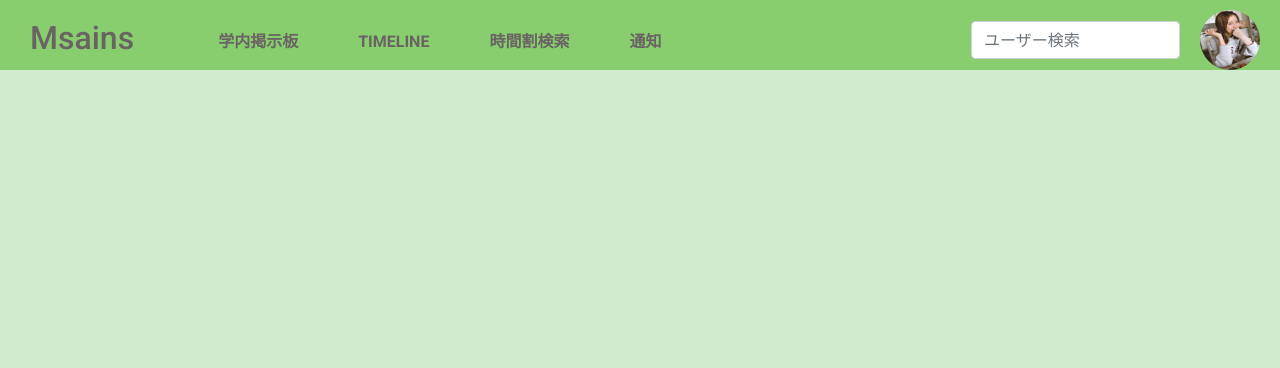
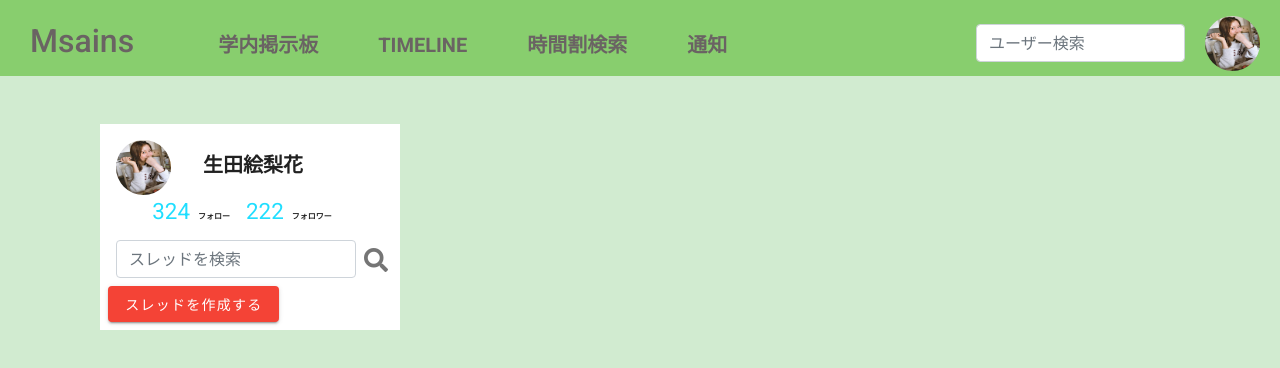
Before and after one commit to fujisawaryohei/Msains-frontend, a Vue app: page /threadboard in a window 1280 px wide. Shown: the top 368 px of the page. Built offline with nearby package versions, Linux system fonts and the light colour scheme.

Commit message:
threadページの追加とルーティング,scssの導入, userinfoカードの作成

```diff
--- a/src/App.vue
+++ b/src/App.vue
@@ -16,14 +16,7 @@ export default {
   name: 'App',
   components: {
     Header,
-    SideNav
-  },
-  data: () => ({
-  }),
+    SideNav,
+  }
 };
 </script>
-
-<style scopend>
-html {
-  font-size: 32px;
-}
--- /dev/null
+++ b/src/assets/scss/utils/valiables.scss
@@ -0,0 +1,9 @@
+$breakpoint-pc-min-width: 1024px;
+$breadpoint-tablet-min-widht: 560px;
+$breadpoint-tablet-max-width: 959px;
+$breakpoint-sp-max-width: 896px;
+$pc_font_size: 20px;
+$mini_img_border_radius: 90%;
+$mini_img_width: 55px;
+$mini_img_height: 55px;
+$card_border_radius: 50%;
--- a/src/components/Header.vue
+++ b/src/components/Header.vue
@@ -2,12 +2,12 @@
   <header class="default-header">
       <div class="header-left">
         <v-app-bar-nav-icon class="sideNavBtn" color="black" dark @click.stop="sideNavTrigger"></v-app-bar-nav-icon>
-        <h2>Msains</h2>
+        <h2 @click="$router.push({ name: 'top'})">Msains</h2>
         <ul v-if="authentication_token">
-          <li><a href="">学内掲示板</a></li>
-          <li><a href="">TIMELINE</a></li>
-          <li><a href="">時間割検索</a></li>
-          <li><a href="">通知</a></li>
+          <li @click="$router.push({ name: 'threadboard'})"><span>学内掲示板</span></li>
+          <li><span>TIMELINE</span></li>
+          <li><span>時間割検索</span></li>
+          <li><span>通知</span></li>
         </ul>
         <ul v-if="!authentication_token">
           <li>新規登録</li>
@@ -38,63 +38,73 @@ export default {
 </script>
 
 
-<style scoped>
+<style scoped lang="scss">
+@import '../assets/scss/utils/valiables.scss';
 /* pc ver */
-@media screen and (min-width: 1024px){
+@media screen and (min-width: $breakpoint-pc-min-width){
   .default-header {
     display: flex;
     justify-content: space-between;
     background-color: #88CE6E;
+
+    .sideNavBtn {
+      display: none;
     }
-
-  .default-header .sideNavBtn {
-    display: none;
   }
 
   .header-left {
     display :flex;
     align-items: center;
-  }
 
-  .header-left h2 {
+    h2 {
       color:#6A6363;
       margin-top: 15px;
       margin-left: 30px;
     }
 
-  .header-left ul {
+    &:hover {
+      cursor: pointer;
+    }
+
+    ul {
       display: flex;
       list-style: none;
       margin-top:30px;
       margin-right:30px;
     }
 
-  .header-left ul li {
+    ul li {
       color: #F7F0F0;
+      font-size: $pc_font_size;
       font-weight: bold;
       padding-left: 60px;
     }
 
-  .header-left a {
+    span {
       color: #6A6363;
+    }
+
+    span:hover {
+      cursor: pointer;
+    }
   }
 
   .header-right {
     display: flex;
     align-items: center;
-  }
 
-  .header-right img {
-    width: 60px;
-    height: 60px;
+    img {
+      width: $mini_img_width;
+      height: $mini_img_height;
       margin-top: 10px;
-    border-radius: 90%;
+      border-radius: $mini_img_border_radius;
       margin-right: 20px;
     }
 
-  .header-right input {
+    input {
       margin-top: 10px;
       margin-right: 20px;
+    }
   }
 }
 
@@ -110,14 +120,14 @@ export default {
     justify-content: space-around;
     margin-right: 15rem;
     margin-top: 1.0rem;
-  }
 
-  .heade-left .sideNavBtn {
+    .sideNavBtn {
       size: 3rem;
     }
 
-  .header-left  ul {
+    ul {
       display: none;
+    }
   }
 
   .header-right {
@@ -137,10 +147,10 @@ export default {
     justify-content: space-around;
     margin-right: 6.0rem;
     margin-top: 1rem;
+
+    ul {
+      display: none;
     }
-
-  .header-left ul {
-    display: none;
   }
 
   .header-right {
@@ -149,7 +159,7 @@ export default {
 }
 
 /* smart phone 横 ver*/
-@media screen and (max-width: 896px) and (orientation: landscape){
+@media screen and (max-width: $breakpoint-sp-max-width) and (orientation: landscape){
   #default-header {
     width: 100vw;
   }
--- /dev/null
+++ b/src/components/SideBar.vue
@@ -0,0 +1,130 @@
+<template>
+    <div class="side-bar">
+        <div class="userinfo-card">
+            <div class="main-info">
+                <img src="../assets/images/ikuta.jpg">
+                <span>{{ $store.state.login_user.name }}</span>
+            </div>
+            <div class="follow-info">
+                <span class="follow-count">{{ this.getFollowingCount() }}</span><span class="follow-str">フォロー</span>
+                <span class="follow-count">{{ this.getFollowerCount() }}</span><span class="follow-str">フォロワー</span>
+            </div>
+        </div>
+        <div class="thread-card">
+            <input type="thread" class="thread-search-form form-control" id="exampleInputthread" aria-describedby="thread" placeholder="スレッドを検索">
+            <v-icon style="margin-left:0.5rem;">fas fa-search</v-icon>
+            <span style="text-align:center;">
+                <v-btn class="ma-2" color="red" dark>
+                    スレッドを作成する
+                </v-btn>
+            </span>
+        </div>
+    </div>
+</template>
+
+<script>
+export default {
+    methods: {
+        getFollowingCount(){
+            /* TODO: axiosで取得する */
+            return 324;
+        },
+        getFollowerCount(){
+            /* TODO: axiosで取得する */
+            return 222;
+        },
+        getThreadList() {
+            return [
+                {
+                    threadName: "学内掲示板",
+                    threadId: 1,
+                    threadInfo: [
+                        {
+                            userId: 1,
+                            userName: "生田絵梨花",
+                            comment: "ヤッター"
+                        },
+                        {
+                            userId: 2,
+                            userName: "test",
+                            comment: "hoge"
+                        }
+                    ]
+                },
+                {
+                    threadName: "test掲示板",
+                    threadId: 2,
+                    threadInfo: [
+                        {
+                            userId: 2,
+                            userName: "test",
+                            comment: "hoge",
+                        },
+                        {
+                            userId: 1,
+                            userName: "test",
+                            comment: "hogehoge"
+                        }
+                    ]
+                }
+            ]
+        }
+    }
+}
+</script>
+
+<style scoped lang="scss">
+@import '../assets/scss/utils/valiables.scss';
+
+  .side-bar {
+    margin-top: 3rem;
+    width: 300px;
+    background-color: white;
+  }
+
+  .userinfo-card {
+    border-radius: $card_border_radius;
+    margin-top: 1rem;
+    height: 100px;
+
+        .main-info {
+          margin-left: 1rem;
+            img {
+                width: $mini_img_width;
+                height: $mini_img_height;
+                border-radius: $mini_img_border_radius;
+            }
+            span {
+                margin-left: 2rem;
+                font-size: $pc_font_size;
+                font-weight: bold;
+            }
+        }
+
+        .follow-info {
+            text-align:center;
+            .follow-count {
+                font-size: 1.4rem;
+                color: #20deff;
+            }
+            .follow-str {
+                margin-left: 0.5rem;
+                margin-right: 1rem;
+                font-size: 0.5rem;
+                font-weight: bold;
+            }
+        }
+  }
+
+  .thread-list {
+      width: 300px;
+      height: auto;
+      background-color: white;
+  }
+
+  .thread-search-form {
+      display: inline;
+      margin-left: 1rem;
+      width: 15rem;
+  }
+</style>
--- a/src/components/SideNav.vue
+++ b/src/components/SideNav.vue
@@ -41,7 +41,3 @@
     }
   }
 </script>
-
-<style scoped>
-
-</style>
--- a/src/router.js
+++ b/src/router.js
@@ -1,6 +1,7 @@
 import Vue from 'vue'
 import Router from 'vue-router'
 import Top from './views/Top.vue'
+import ThreadBoard from './views/ThreadBoard.vue'
 
 Vue.use(Router)
 
@@ -10,8 +11,13 @@ export default new Router({
   routes: [
     {
       path: '/',
-      name: Top,
+      name: 'top',
       component: Top
+    },
+    {
+      path: '/threadboard',
+      name: 'threadboard',
+      component: ThreadBoard
     }
   ]
 })
--- a/src/store.js
+++ b/src/store.js
@@ -5,7 +5,14 @@ Vue.use(Vuex)
 
 export default new Vuex.Store({
   state: {
-    drawer: false
+    drawer: false,
+    login_user: {
+      name: "生田絵梨花",
+      schoolYear: 21,
+      age: 23,
+      img: "./assets/images/ikuta.jpg",
+      major: "経済学部"
+    }
   },
   mutations: {
     sideNavMutation(state){
--- /dev/null
+++ b/src/views/ThreadBoard.vue
@@ -0,0 +1,34 @@
+<template>
+  <div class="wrap">
+    <SideBar />
+    <div class="thread-content">
+      <div class="title-card">
+      </div>
+      <div class="search-card">
+      </div>
+      <div class="thread-card">
+      </div>
+    </div>
+  </div>
+</template>
+
+<script>
+import SideBar from '../components/SideBar';
+export default {
+    components: {
+      SideBar
+    }
+}
+</script>
+
+<style scoped>
+  .wrap {
+    display: flex;
+    margin: 0 auto;
+    max-width: 1080px;
+  }
+
+  .thread-content {
+      flex:1;
+  }
+</style>
--- a/src/views/Top.vue
+++ b/src/views/Top.vue
@@ -8,10 +8,7 @@
   </div>
 </template>
 
-<script>
-</script>
-
-<style scoped>
+<style scoped lang="scss">
 @media screen and (min-width: 1024px){
   #matching-image {
     border-radius: 50%;
@@ -26,10 +23,10 @@
     text-align: center;
     margin-top: 30px;
     font-weight: bold;
-  }
 
-  .self-intro  p {
-    font-size: 1rem;
+    p {
+      font-size: 1rem;
+    }
   }
 }
 
@@ -48,10 +45,10 @@
     text-align: center;
     margin-top: 30px;
     font-weight: bold;
-  }
 
-  .self-intro p {
-    font-size: 1.5rem;
+    p {
+      font-size: 1.5rem;
+    }
   }
 }
 
```
Also changed, not shown: src/assets/logo.png (deleted), src/assets/logo.svg (deleted), src/views/bullentinBoard.vue (deleted). Lines whose indentation alone changed are shown as unchanged.
